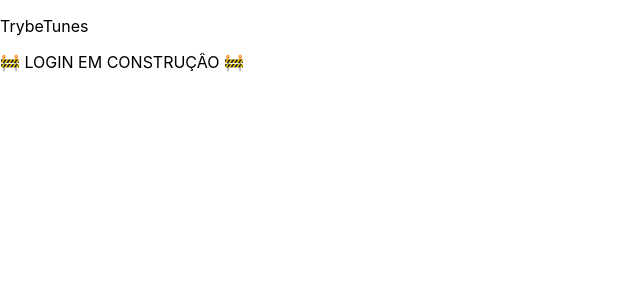
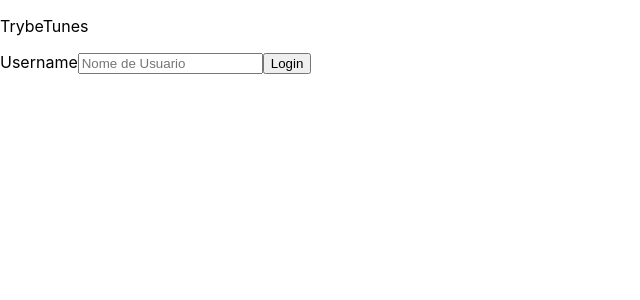
Before and after one commit to Guthias/guthify, a React (Create React App) app: page / in a window 1280 px wide. Shown: the top 300 px of the page, without its empty margins (0-640 px from the left). Built offline with nearby package versions, Linux system fonts and the light colour scheme.

Commit message:
Creating login HTML structure

```diff
--- a/src/pages/Login.jsx
+++ b/src/pages/Login.jsx
@@ -3,7 +3,22 @@
 export default class Login extends Component {
   render() {
     return (
-      <div data-testid="page-login"> 🚧 LOGIN EM CONSTRUÇÂO 🚧 </div>
+      <div data-testid="page-login">
+        <form>
+          <label htmlFor="username-input">
+            Username
+            <input
+              type="text"
+              id="username-input"
+              data-testid="login-name-input"
+              placeholder="Nome de Usuario"
+              className="login-input"
+            />
+          </label>
+
+          <button type="submit" className="login-button">Login</button>
+        </form>
+      </div>
     );
   }
 }
```
